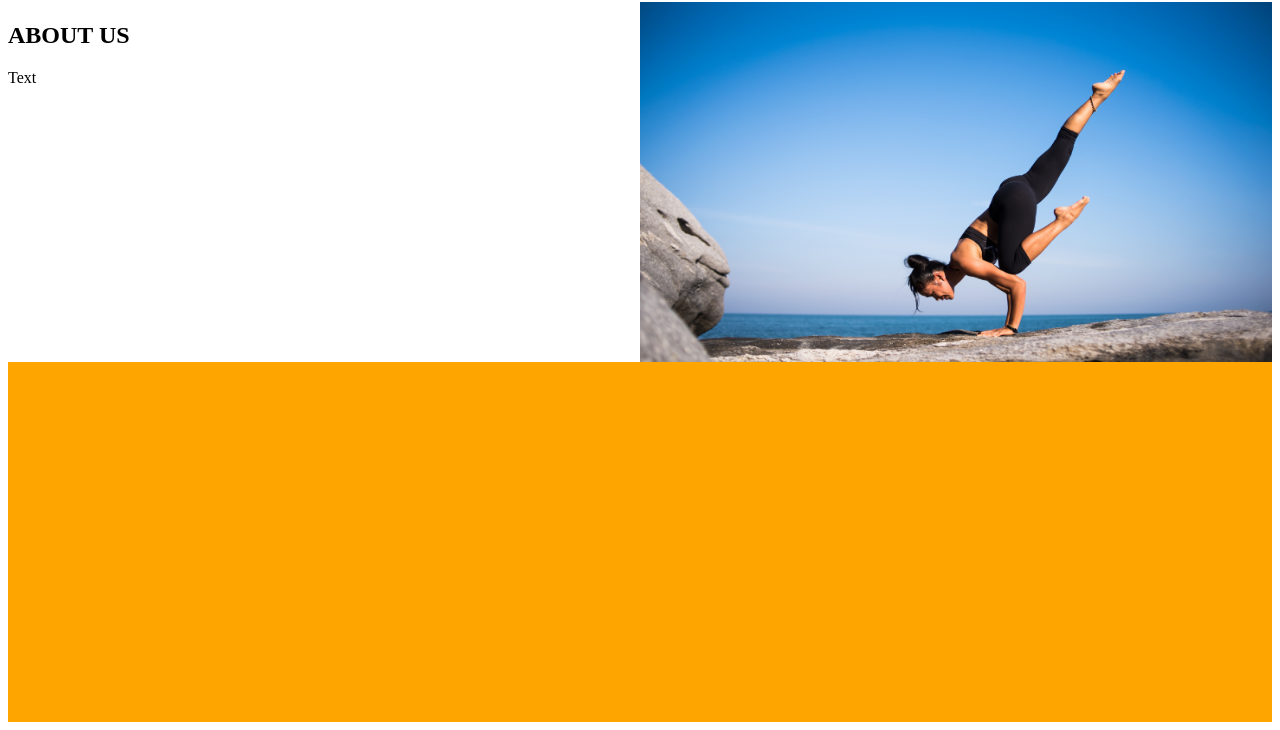
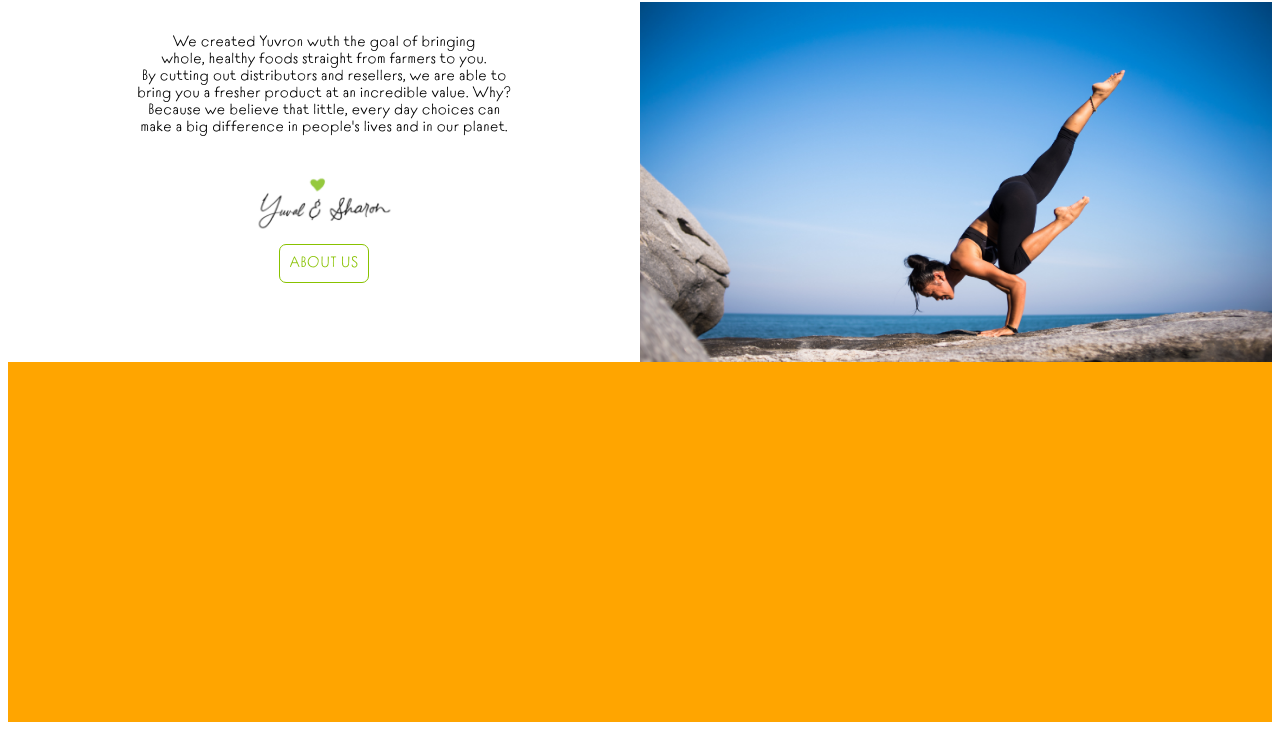
Before and after one commit to yuvischwartz/project-1, a plain HTML site: page index.html in a window 1280 px wide. Shown: the part 963-1693 px from the top of the page. Drawn offline with Linux system fonts and the light colour scheme.

Commit message:
complited about us section in homepage

```diff
--- a/index.html
+++ b/index.html
@@ -49,8 +49,16 @@
         <img src="Images/pexels-chevanon-photography-317157.jpg" alt="about us" height="360px" width="50%">
 
         <article class="about_content">
-            <h2>ABOUT US</h2>
-            <p>Text</p>
+        </br>
+            <p>We created Yuvron wuth the goal of bringing</br> whole, healthy foods straight from farmers to you.</br>
+                By cutting out distributors and resellers, we are able to </br> bring you a fresher product at an incredible value. Why? </br>
+                Because we believe that little, every day choices can</br> make a big difference in people's lives
+                and in our planet.
+            </p>
+            </br>
+            <img src="Images/signature.png" alt="Yuval & Sharon" heigh="160px" width="185px" >
+            </br>
+            <a id="button" href="about.html" alt="About Us">ABOUT US</a>
         </article>
     </section>
 
--- a/style.css
+++ b/style.css
@@ -117,6 +117,20 @@ body {
     position: absolute;
     left:0px;
     top:0px;
+    color: black;
+    font-family: 'Tomeric', sans-serif, Arial;
+    font-size: 15px;
+    text-align: center;
+}
+#button{
+    text-decoration:none;
+    font-family: 'Tomeric', sans-serif, Arial;
+    color: #88C200;
+    font-size: 15px;
+    border: 1px solid #88C200;
+    padding: 10px;
+    border-radius: 7px;
+
 }
 .pantry{
     background-color: orange;
```
Also changed, not shown: Images/signature.png (added).
